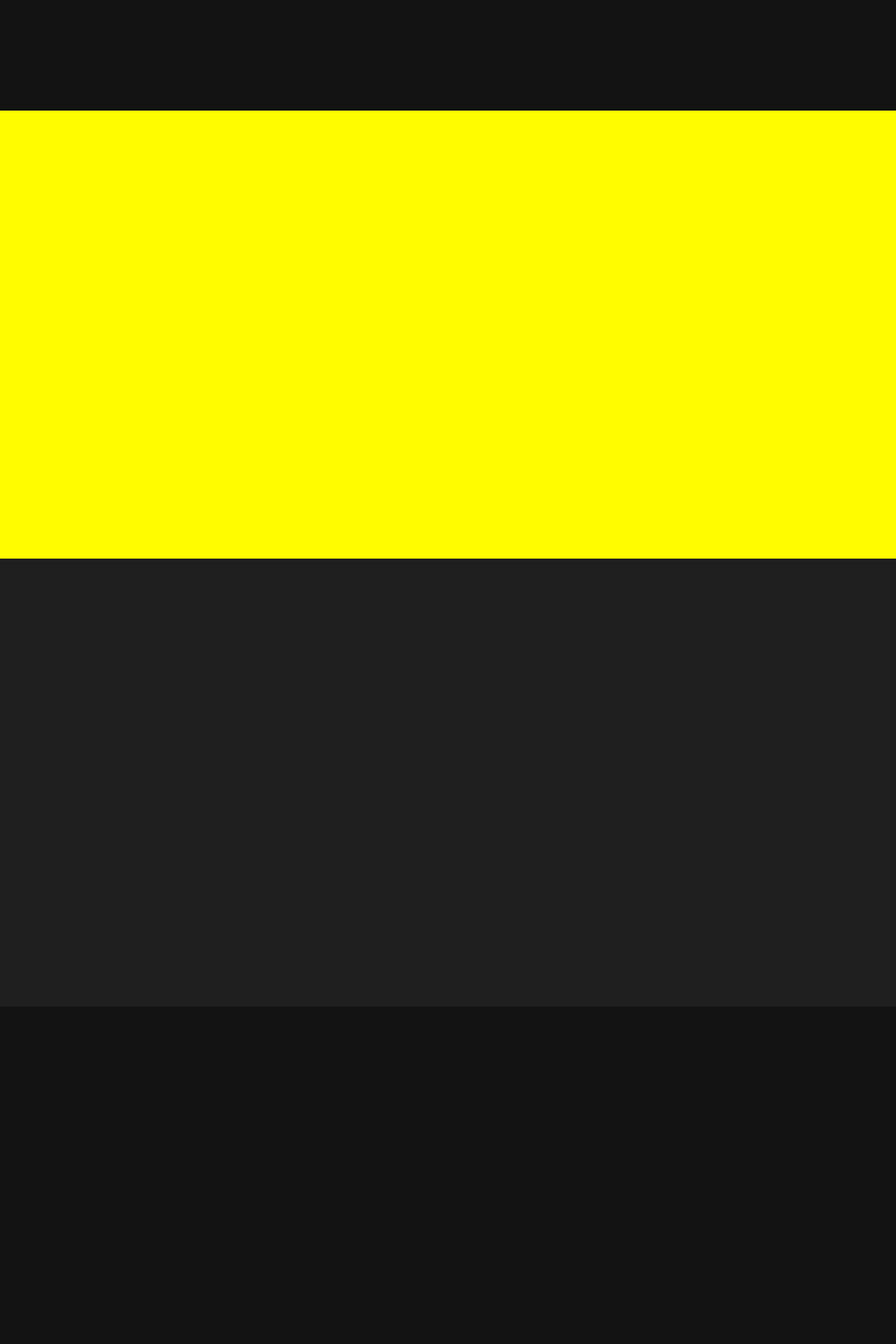
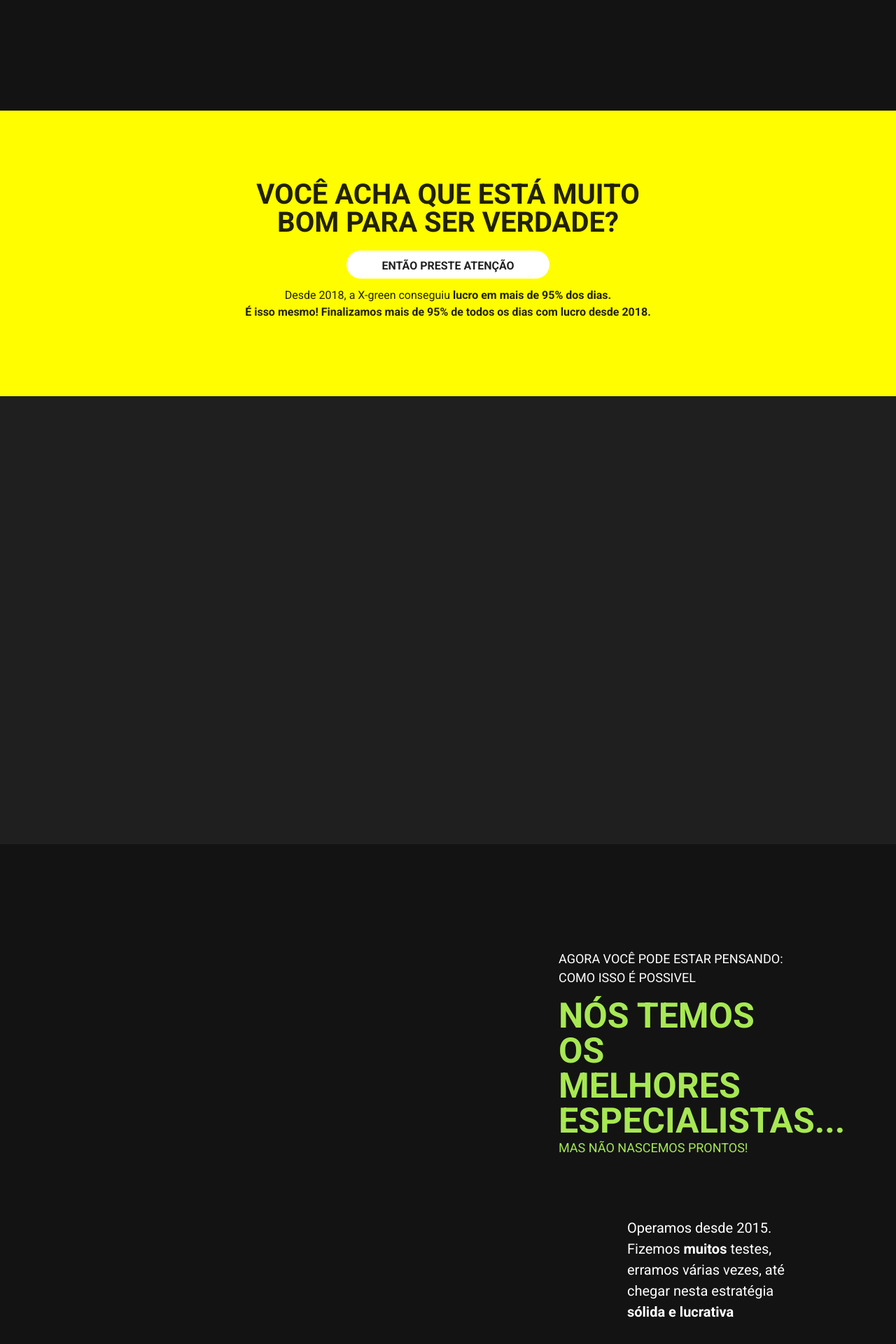
Before and after one commit to 7br-uno/lp-xgreen-release, a Nuxt app: page / in a window 1280 px wide. Shown: the part 3214-5134 px from the top of the page at 70% size. Built offline with nearby package versions, Linux system fonts and the light colour scheme; what vue-awesome-countdown would draw is missing.

Commit message:
created component fifth and seventh

```diff
--- a/components/index/fifth_banner.vue
+++ b/components/index/fifth_banner.vue
@@ -1,11 +1,61 @@
 <template>
-  <section class="wrapper"></section>
+  <section class="wrapper">
+    <div class="container">
+      <h2>Você acha que está muito bom para ser verdade?</h2>
+      <div class="container-attention">
+        <p>Então preste atenção</p>
+      </div>
+      <p>
+        Desde 2018, a X-green conseguiu
+        <b>
+          lucro em mais de 95% dos dias.
+        </b>
+      </p>
+      <p>
+        <b>
+          É isso mesmo! Finalizamos mais de 95% de todos os dias com lucro desde 2018.
+        </b>
+      </p>
+    </div>
+  </section>
 </template>
 <style scoped lang="scss">
 .wrapper {
-  background: #FFFD00;
+  width: 100%;
+  background: #fffd00;
   padding: 100px;
-  text-align: center;
-  height: 80vh;
+  .container{
+    padding: 0px 250px 0px 250px;
+    display: flex;
+    justify-content: center;
+    align-items: center;
+    text-align: center;
+    flex-direction: column;
+    h2 {
+      font-size: 40px;
+      text-transform: uppercase;
+      line-height: 1;
+      font-weight: 600;
+    }
+    p {
+      line-height: 0.5;
+    }
+    .container-attention {
+      width: 50%;
+      display: flex;
+      justify-content: center;
+      align-items: center;
+      background-color: #ffff;
+      height: 40px;
+      border-radius: 20px;
+      padding-top: 20px;
+      margin: 20px 0px 20px 0px;
+
+      p{
+        text-transform: uppercase;
+        font-weight: 600;
+      }
+    }
+  }
 }
 </style>
--- a/components/index/seventh_banner.vue
+++ b/components/index/seventh_banner.vue
@@ -1,11 +1,58 @@
 <template>
-  <section class="wrapper"></section>
+  <section class="wrapper">
+    <div class="f-container">
+      <p class="first">Agora você pode estar pensando: como isso é possivel</p>
+      <h2>Nós temos os melhores especialistas...</h2>
+      <p class="second">Mas não nascemos prontos!</p>
+    </div>
+    <div class="s-container">
+      <p>
+        Operamos desde 2015. Fizemos <b>muitos</b> testes, erramos várias vezes,
+        até chegar nesta estratégia <b>sólida e lucrativa</b>
+      </p>
+    </div>
+  </section>
 </template>
 <style scoped lang="scss">
 .wrapper {
+  width: 100%;
   background: #131313;
   padding: 100px;
-  text-align: center;
-  height: 80vh;
+  display: flex;
+  justify-content: center;
+  align-items: flex-end;
+  flex-direction: column;
+  .f-container {
+    width: 40%;
+    padding: 50px;
+    .first{
+      color: #fff;
+      font-size: 18px;
+      text-transform: uppercase;
+
+    }
+    h2 {
+      color: #a7e853;
+      font-size: 50px;
+      text-transform: uppercase;
+      line-height: 1;
+    }
+    .second {
+      color:  #a7e853;
+      font-size: 18px;
+      text-transform: uppercase;
+    }
+  }
+  .s-container {
+    width: 30%;
+    padding: 20px 40px;
+    display: flex;
+    align-items: center;
+    justify-content: center;
+    p {
+      color: #fff;
+      font-size: 20px;
+    }
+  }
 }
 </style>
```
Also changed, not shown: 1 other file (tests, documents, lock files or other folders).
